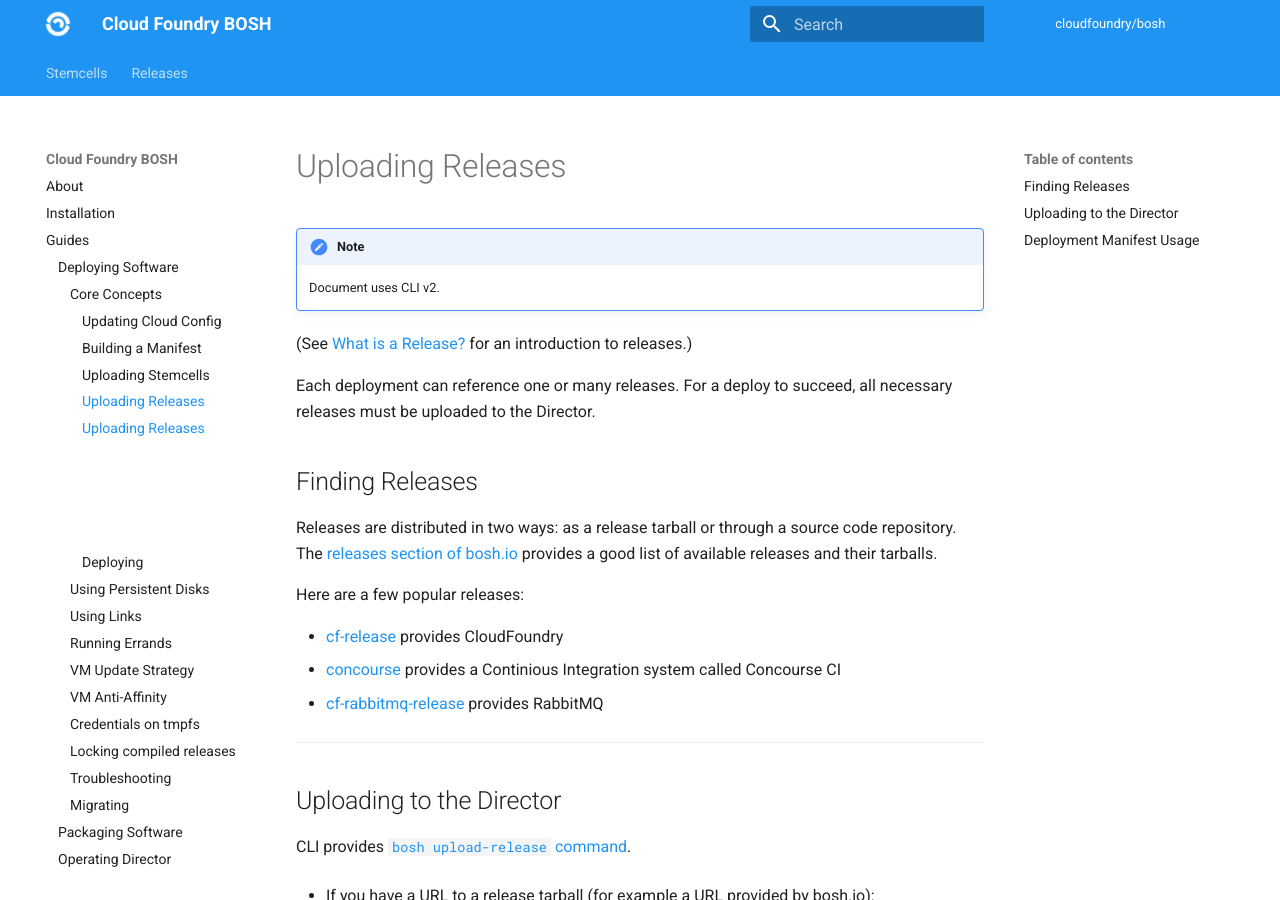
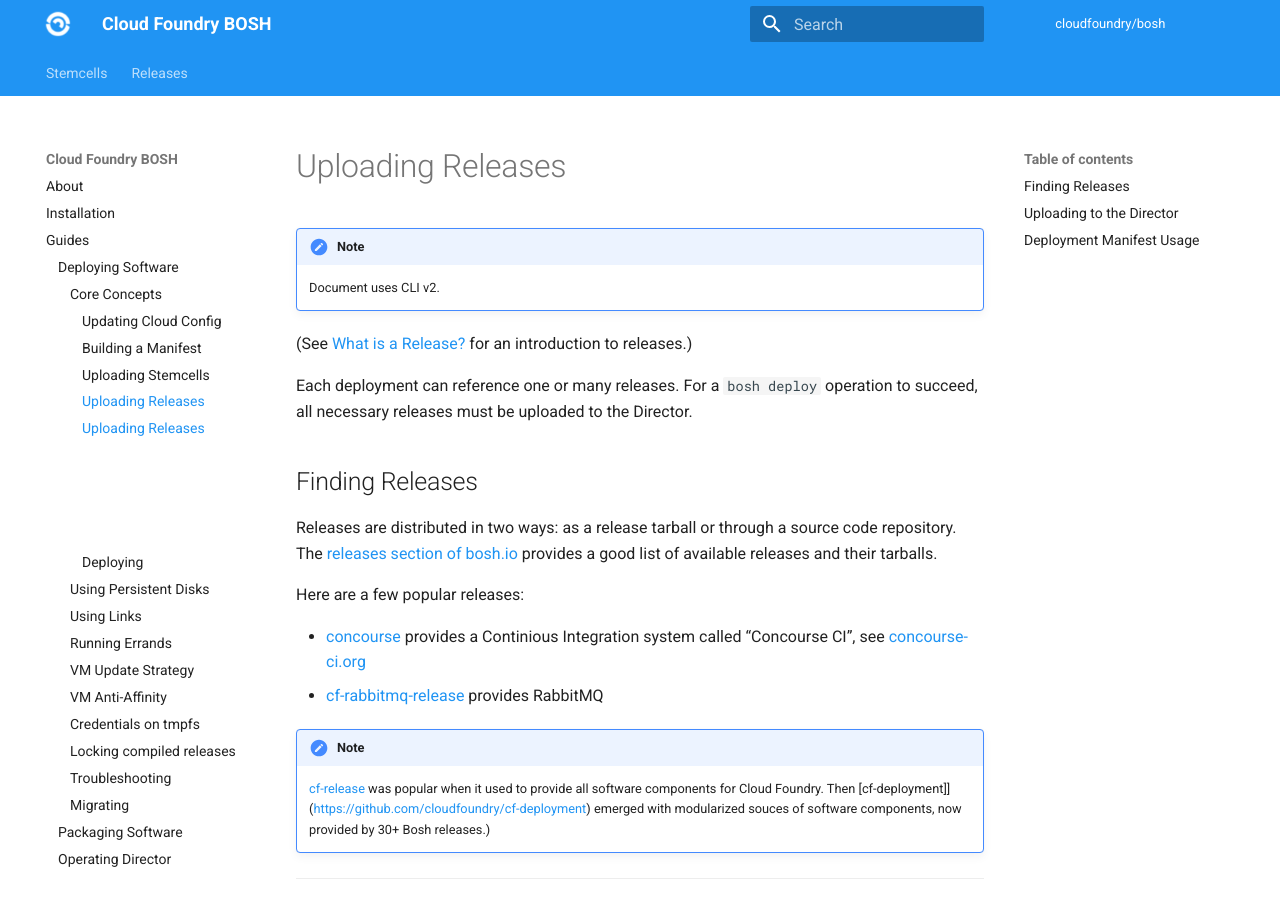
Before and after one commit to cloudfoundry/docs-bosh, an MkDocs documentation site: the page built from content/uploading-releases.md, in a window 1280 px wide and 900 px high. Built offline with MkDocs 1.6.1 and Material for MkDocs 9.7.7, drawn with Linux system fonts in a browser that asks for light colours; old or Windows-style settings are respelled for this version of MkDocs; some of the changed text lies outside the part shown.

````diff
--- a/content/uploading-releases.md
+++ b/content/uploading-releases.md
@@ -3,17 +3,30 @@
 
 (See [What is a Release?](release.md) for an introduction to releases.)
 
-Each deployment can reference one or many releases. For a deploy to succeed, all necessary releases must be uploaded to the Director.
+Each deployment can reference one or many releases. For a `bosh deploy`
+operation to succeed, all necessary releases must be uploaded to the Director.
 
 ## Finding Releases {: #find }
 
-Releases are distributed in two ways: as a release tarball or through a source code repository. The [releases section of bosh.io](http://bosh.io/releases) provides a good list of available releases and their tarballs.
+Releases are distributed in two ways: as a release tarball or through a source
+code repository. The [releases section of bosh.io](https://bosh.io/releases)
+provides a good list of available releases and their tarballs.
 
 Here are a few popular releases:
 
-- [cf-release](http://bosh.io/releases/github.com/cloudfoundry/cf-release) provides CloudFoundry
-- [concourse](http://bosh.io/releases/github.com/concourse/concourse) provides a Continious Integration system called Concourse CI
-- [cf-rabbitmq-release](http://bosh.io/releases/github.com/pivotal-cf/cf-rabbitmq-release) provides RabbitMQ
+- [concourse](https://bosh.io/releases/github.com/concourse/concourse-bosh-release)
+  provides a Continious Integration system called “Concourse CI”, see
+  [concourse-ci.org](https://concourse-ci.org/)
+- [cf-rabbitmq-release](https://bosh.io/releases/github.com/pivotal-cf/cf-rabbitmq-release)
+  provides RabbitMQ
+
+!!! note
+    [cf-release](https://bosh.io/releases/github.com/cloudfoundry/cf-release)
+    was popular when it used to provide all software components for Cloud
+    Foundry. Then
+    [cf-deployment]](https://github.com/cloudfoundry/cf-deployment) emerged
+    with modularized souces of software components, now provided by 30+ Bosh
+    releases.)
 
 ---
 ## Uploading to the Director {: #upload }
@@ -34,7 +47,12 @@ CLI provides [`bosh upload-release` command](cli-v2.md#upload-release).
 
 - If you cloned release Git repository:
 
-    Note that all release repositories have a `releases/` folder that contains release YAML files. These files have all the required information about how to assemble a specific version of a release (provided that the release maintainers produce and commit that version to the repository). You can use the YAML files to either directly upload a release, or to create a release tarball locally and then upload it.
+    Note that all release repositories have a `releases/` folder that contains
+    release YAML files. These files have all the required information about
+    how to assemble a specific version of a release (provided that the release
+    maintainers produce and commit that version to the repository). You can
+    use the YAML files to either directly upload a release, or to create a
+    release tarball locally and then upload it.
 
     ```shell
     git clone https://github.com/cppforlife/zookeeper-release
@@ -71,13 +89,17 @@ zookeeper  0.0.5*             b434447
 Succeeded
 ```
 
+See [Release URLs](release-urls.md) for more details on the URLs accepted by
+`bosh upload-release`.
+
 ---
 ## Deployment Manifest Usage {: #using }
 
-To use an uploaded release in your deployment, update the `releases` section in your deployment manifest:
+To use an uploaded release in your deployment, update the `releases` section
+in your deployment manifest:
 
 ```yaml
 releases:
-- name: zookeeper
-  version: 0.0.5
+  - name: zookeeper
+    version: 0.0.5
 ```
````
Also changed, not shown: content/cli-v2.md (+13 -7 lines), content/release-urls.md (+31 -18 lines).
